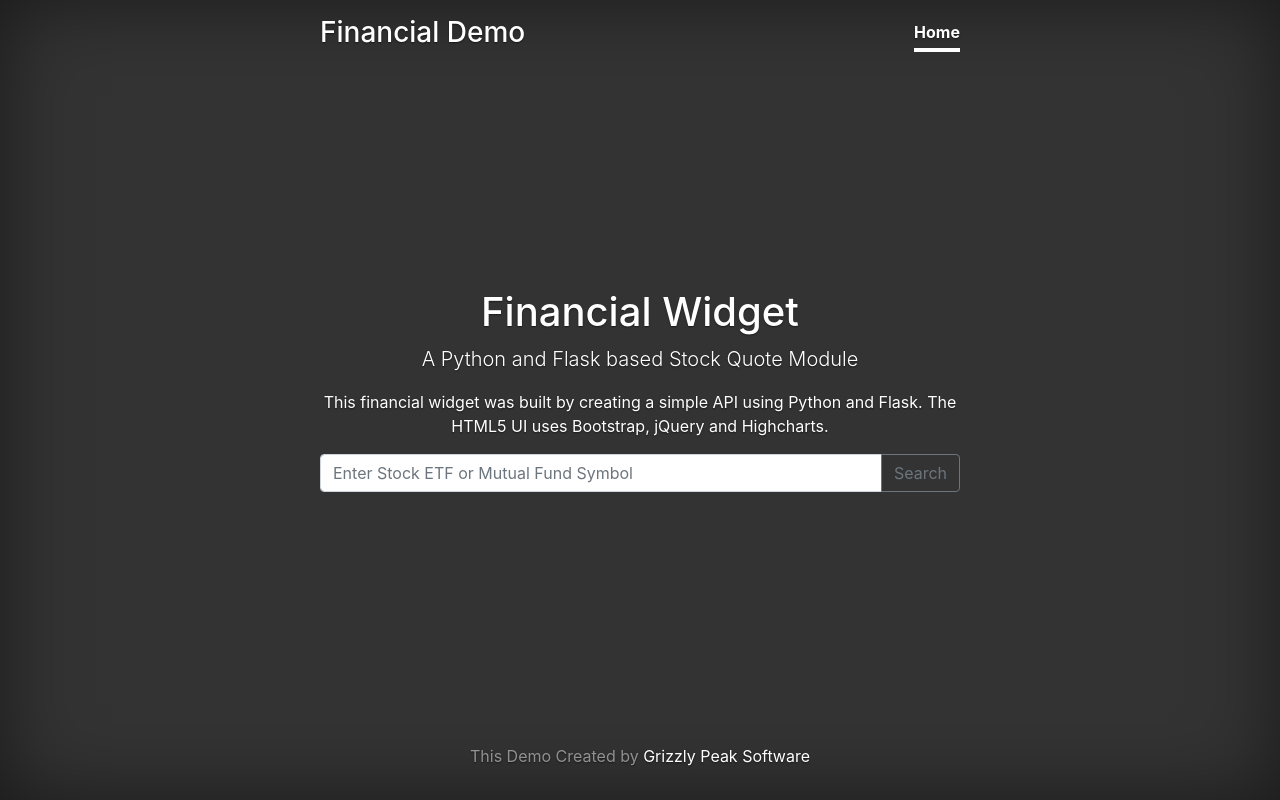
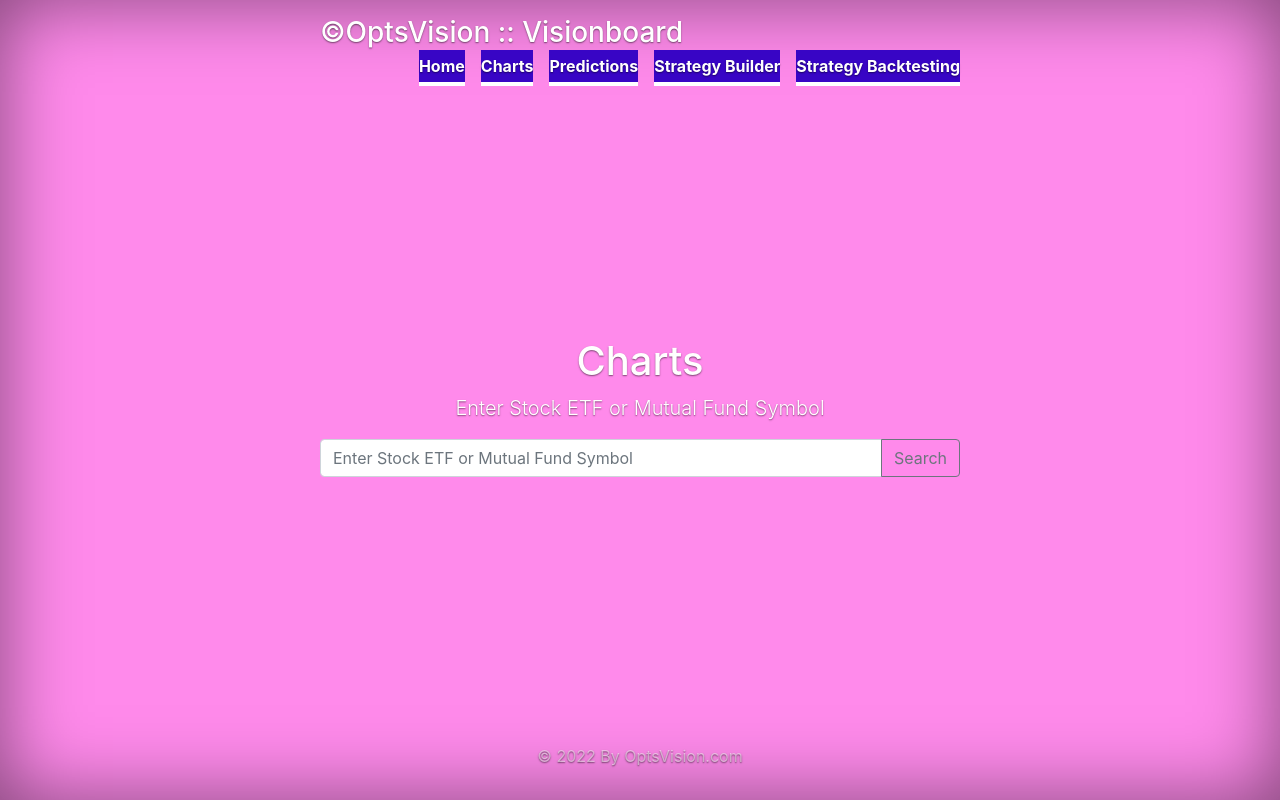
Before and after one commit to rdevkota/opts-vision, a Flask app: page / in a window 1280 px wide. Run offline with Flask 2, Linux system fonts and the light colour scheme; some libraries are stand-ins or nearby versions.

Commit message:
changed verbage and colors

```diff
--- a/static/css/site.css
+++ b/static/css/site.css
@@ -13,7 +13,7 @@ a:hover {
 .btn-secondary,
 .btn-secondary:hover,
 .btn-secondary:focus {
-  color: #333;
+  color: rgb(241, 233, 241);
   text-shadow: none; /* Prevent inheritance from `body` */
   background-color: #fff;
   border: .05rem solid #fff;
@@ -27,7 +27,7 @@ a:hover {
 html,
 body {
   height: 100%;
-  background-color: #333;
+  background-color: rgb(255, 138, 235);
 }
 
 body {
@@ -62,7 +62,7 @@ body {
   padding: .25rem 0;
   font-weight: 700;
   color: rgba(255, 255, 255, .5);
-  background-color: transparent;
+  background-color: rgb(56, 5, 197);
   border-bottom: .25rem solid transparent;
 }
 
--- a/templates/homepage.html
+++ b/templates/homepage.html
@@ -6,7 +6,7 @@
     <meta name="description" content="A demo site featuring an ajax-based stock widget that uses Python and Flask as a backend microservice API">
     <meta name="author" content="Shane Larson">
 
-    <title>Python and Flask based Stock Widget - Grizzly Peak Software</title>
+    <title>OptsVision - Trade Better</title>
 
     <!-- Bootstrap core CSS -->
     <link rel="stylesheet" href="https://maxcdn.bootstrapcdn.com/bootstrap/4.0.0/css/bootstrap.min.css" integrity="sha384-Gn5384xqQ1aoWXA+058RXPxPg6fy4IWvTNh0E263XmFcJlSAwiGgFAW/dAiS6JXm" crossorigin="anonymous">
@@ -19,17 +19,21 @@
       <div class="cover-container d-flex h-100 p-3 mx-auto flex-column">
           <header class="masthead mb-auto">
             <div class="inner">
-              <h3 class="masthead-brand">Financial Demo</h3>
+              <h3 class="masthead-brand"> &copy;OptsVision :: Visionboard</h3>
               <nav class="nav nav-masthead justify-content-center">
                 <a class="nav-link active" href="#">Home</a>
+                <a class="nav-link active" href="#">Charts</a>
+                <a class="nav-link active" href="#">Predictions</a>
+                <a class="nav-link active" href="#">Strategy Builder</a>
+                <a class="nav-link active" href="#">Strategy Backtesting</a>
                 <nav>
             </div>
           </header>
           <div id="widgetContent">
             <main role="main" class="inner">
-              <h1 class="cover-heading">Financial Widget</h1>
-              <p class="lead">A Python and Flask based Stock Quote Module</p>
-              <p>This financial widget was built by creating a simple API using Python and Flask.  The HTML5 UI uses Bootstrap, jQuery and Highcharts.</p>
+              <h1 class="cover-heading">Charts</h1>
+              <p class="lead">Enter Stock ETF or Mutual Fund Symbol</p>
+              <p></p>
               <div class="input-group mb-3">
                 <input id="symbol" type="text" class="form-control" placeholder="Enter Stock ETF or Mutual Fund Symbol" aria-label="Stock, ETF or Mutual Fund" aria-describedby="basic-addon2">
                 <div class="input-group-append">
@@ -42,7 +46,7 @@
 
           <footer class="mastfoot mt-auto">
             <div class="inner">
-              <p>This Demo Created by  <a href="https://grizzlypeaksoftware.com">Grizzly Peak Software</a></p>
+              <p> &copy; 2022 By <OptsVision class="com">OptsVision.com</OptsVision></a></p>
             </div>
           </footer>
         </div>
```
